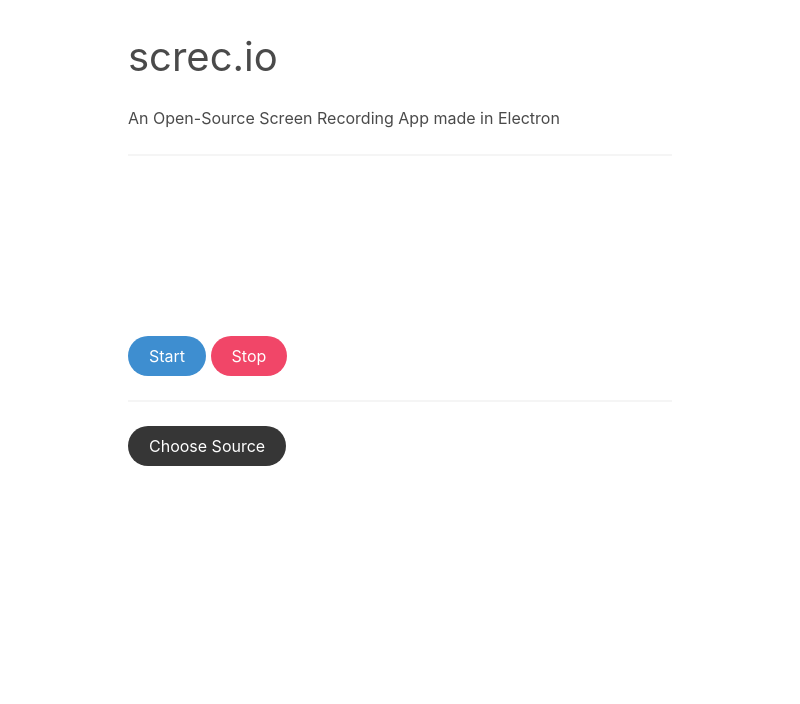
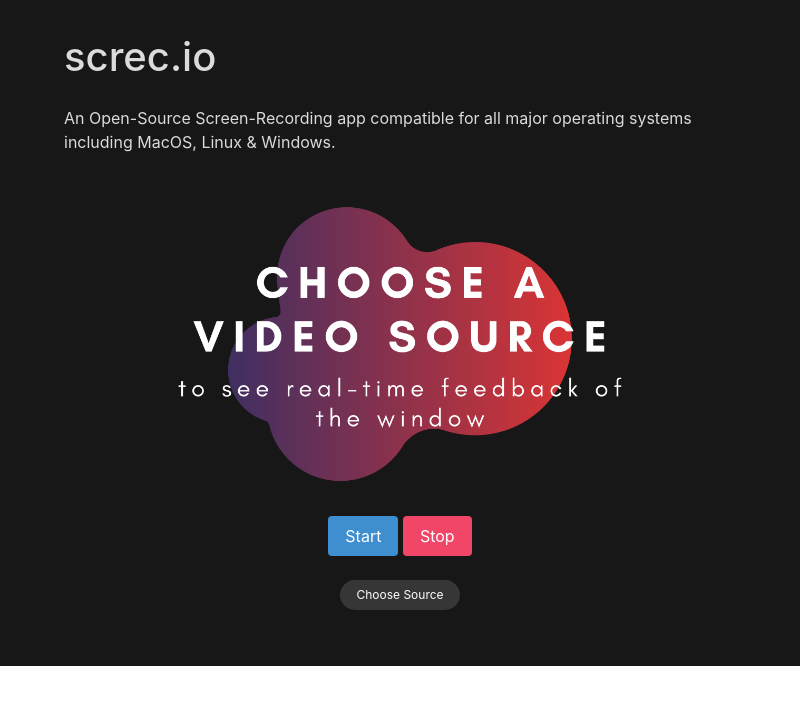
Before and after one commit to akshitsarin/screc.io, an Electron app: page screc.io/src/index.html in a window 800 px wide. Drawn offline with nearby package versions, Linux system fonts and the light colour scheme; no server answers.

Commit message:
Improved UI, Init Window Size

```diff
--- a/screc.io/src/index.css
+++ b/screc.io/src/index.css
@@ -1,6 +1,44 @@
 body {
-  font-family: -apple-system, BlinkMacSystemFont, "Segoe UI", Roboto, Helvetica, Arial, sans-serif;
-  margin: auto;
-  max-width: 38rem;
-  padding: 2rem;
+	font-family: -apple-system, BlinkMacSystemFont, "Segoe UI", Roboto, Helvetica, Arial, sans-serif;
+	margin: 0;
+	/* max-width: 40rem; */
+	width: 100%;
+	padding: 2rem 4rem 2rem 4rem;
+	background-color: #171717;
 }
+
+/* disable selection */
+.disable-select{
+   user-select: none; /* Chrome and Opera */
+   -webkit-user-select: none; /* Safari */
+   -khtml-user-select: none; /* Konqueror HTML */
+}
+
+body::-webkit-scrollbar-track {
+  background: #171717; /* color of the tracking area */
+}
+
+video{
+	width : 80%;
+	height: auto;
+	padding-left: 1rem;
+	padding-right: 1rem;
+}
+
+.controls{
+	text-align: center;
+}
+
+.example::-webkit-scrollbar {
+  display: none;
+}
+
+::-webkit-scrollbar {
+	background-color: #171717;
+	width: .6em;
+}
+
+::-webkit-scrollbar-thumb:window-inactive,
+::-webkit-scrollbar-thumb {
+	background: #202020;
+}
--- a/screc.io/src/index.html
+++ b/screc.io/src/index.html
@@ -10,16 +10,20 @@
     <script defer src = "render.js"></script>
   </head>
 
-  <body>
-    <h2 class="subtitle is-2">screc.io</h2>
-    <p>An Open-Source Screen Recording App made in Electron</p>
-    <hr>
-    <video style="justify-content: center;"></video>
+  <body class="disable-select">
+    <h2 class="subtitle is-size-2 has-text-weight-medium is-family-primary has-text-grey-lighter">screc.io</h2>
+    <p class="is-family-primary has-text-grey-lighter is-size-6">An Open-Source Screen-Recording app compatible for all major operating systems including MacOS, Linux & Windows.</p><br>
+    <!-- <hr> -->
     <br>
-    <button id="start" class="button is-info is-rounded">Start</button>
-    <button id="stop" class="button is-danger is-rounded">Stop</button>
-    <hr>
-    <button id="selectVideo" class="button is-dark is-rounded">Choose Source</button>
+    <div class="controls">
+      <video poster="source-not-selected-dark.png"></video><br><br>
+      <button id="start" class="button is-info">Start</button>
+      <button id="stop" class="button is-danger">Stop</button>
+      <!-- <hr> -->
+      <br><br>
+      <button id="selectVideo" class="button is-dark is-rounded is-small">Choose Source</button>
+    </div>
+    <br>
   </body>
 
 </html>
--- a/screc.io/src/index.js
+++ b/screc.io/src/index.js
@@ -8,7 +8,7 @@
 const createWindow = () => {
   const mainWindow = new BrowserWindow({
     width: 800,
-    height: 500,
+    height: 630,
     webPreferences:{
       nodeIntegration: true
     }
--- a/screc.io/src/render.js
+++ b/screc.io/src/render.js
@@ -1,3 +1,6 @@
+const { webFrame } = require("electron");
+webFrame.setZoomFactor(1);
+
 // js document object model rules
 
 const start = document.getElementById("start");
@@ -29,7 +32,7 @@
 }
 
 async function selectSource(source){
-	selectVideo.innerText = source.name;
+	selectVideo.innerText = "Displaying: " + source.name;
 	const constraints = {
 		audio: false,
 		video: {
```
Also changed, not shown: screc.io/package.json (line endings or trailing spaces), screc.io/src/source-not-selected-dark.png (added), screc.io/src/source-not-selected.png (added).
